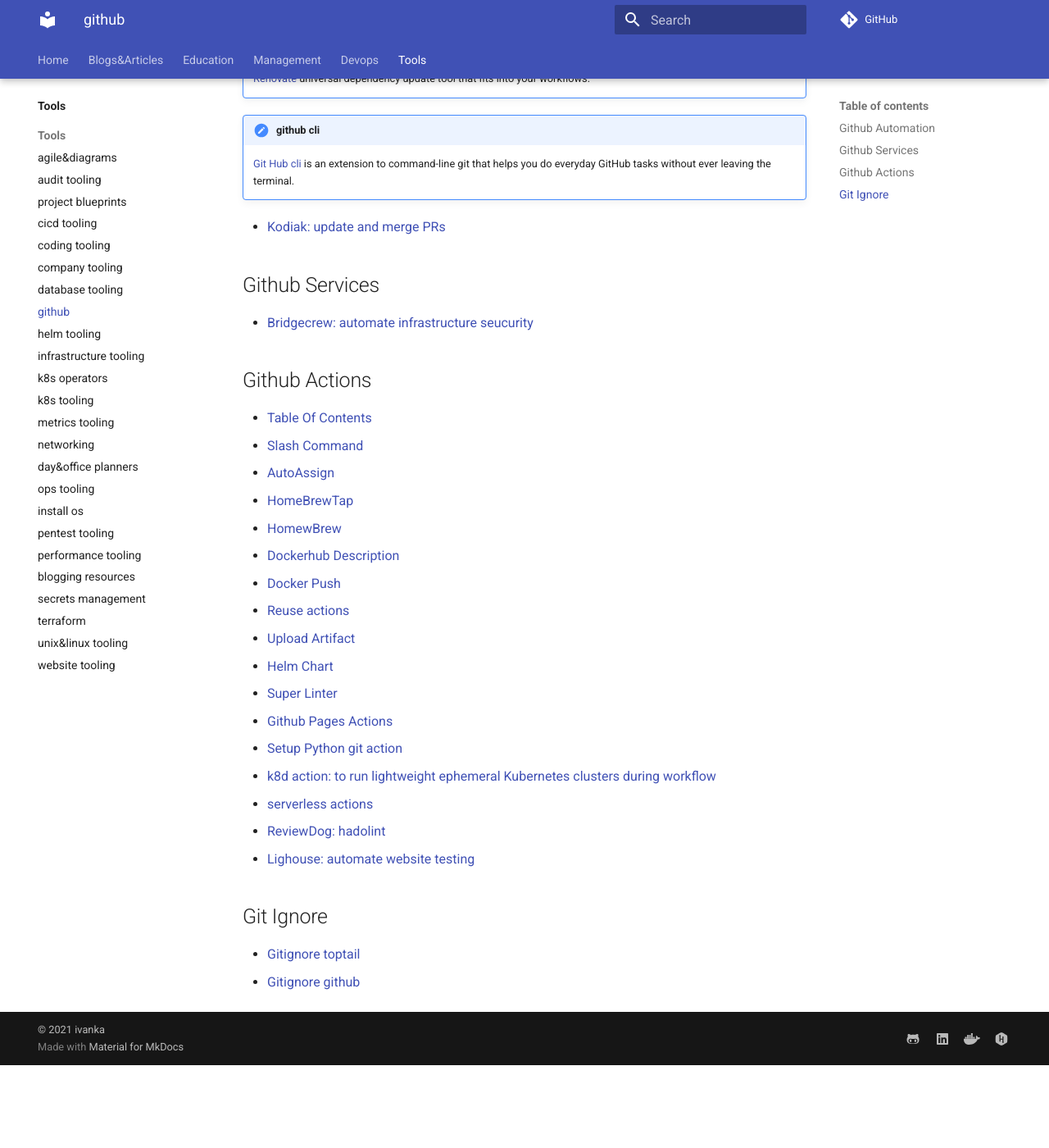
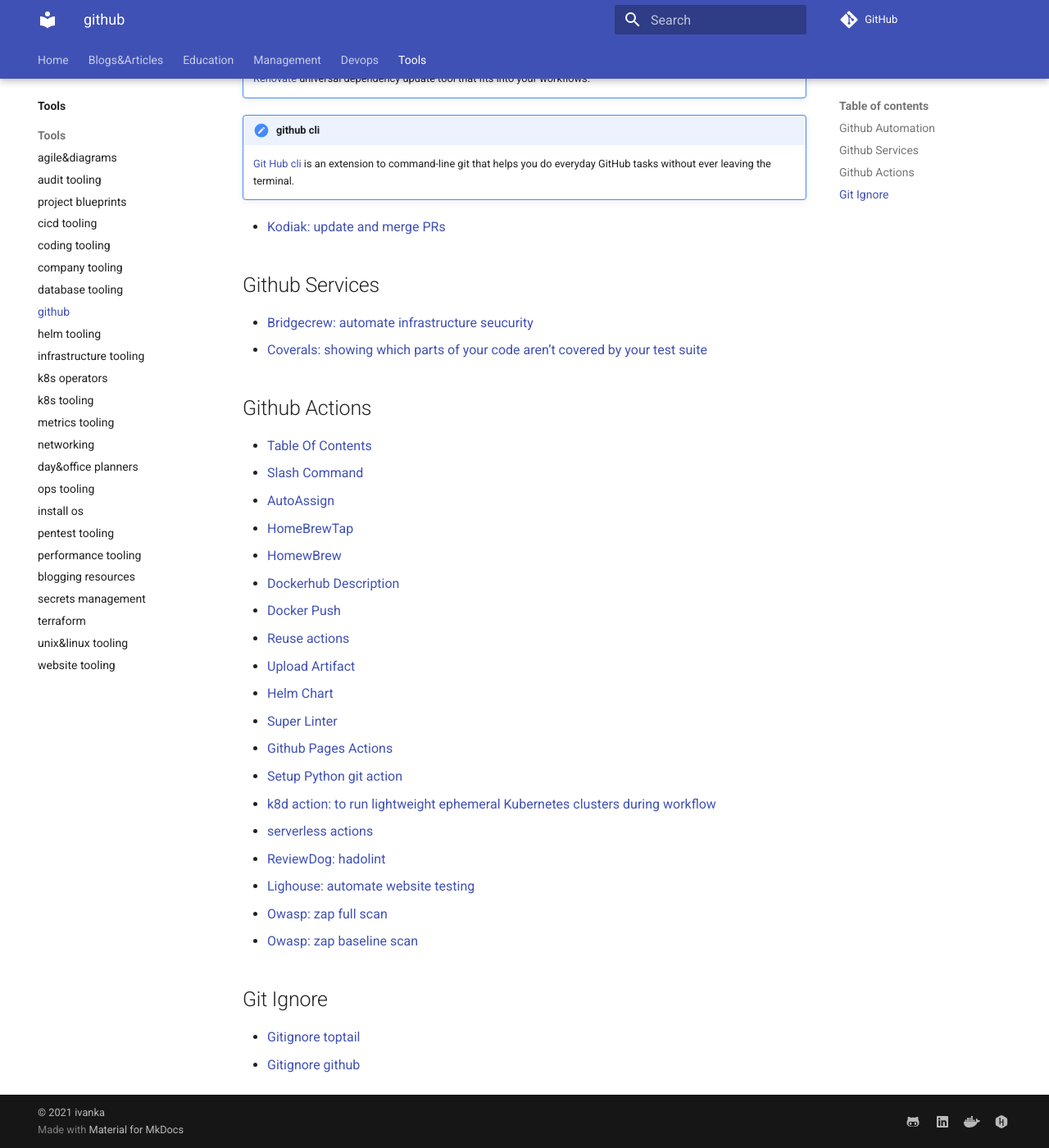
Before and after one commit to ivankatliarchuk/knowledge-base, an MkDocs documentation site: the page built from docs/tools/github.md, in a window 1280 px wide and 1400 px high, scrolled down 474 px. Shown: the whole window at 82% size. Built offline with MkDocs 1.6.1 and Material for MkDocs 9.7.7, drawn with Linux system fonts in a browser that asks for light colours; comment, search, counter and statistics services are not loaded; before the commit the page ends 1773 px from its top, so only the background shows below that.

```diff
--- a/docs/tools/github.md
+++ b/docs/tools/github.md
@@ -30,6 +30,7 @@ published: true
 ## Github Services
 
 - [Bridgecrew: automate infrastructure seucurity](https://www.bridgecrew.cloud/)
+- [Coverals: showing which parts of your code aren’t covered by your test suite](https://coveralls.io/)
 
 ## Github Actions
 
@@ -50,6 +51,8 @@ published: true
 - [serverless actions](https://github.com/lambci/serverless-actions){:target="_blank"}
 - [ReviewDog: hadolint](https://github.com/reviewdog/action-hadolint){:target="_blank"}
 - [Lighouse: automate website testing](https://github.com/foo-software/lighthouse-check-action){:target="_blank"}
+- [Owasp: zap full scan](https://github.com/marketplace/actions/owasp-zap-full-scan){:target="_blank"}
+- [Owasp: zap baseline scan](https://github.com/marketplace/actions/owasp-zap-baseline-scan){:target="_blank"}
 
 ## Git Ignore
 
```
Also changed, not shown: docs/devops/check-lists/check-lists.md (+1 -0 lines), docs/devops/check-lists/website-scan-checklist.md (added, +27 -0 lines), docs/devops/how-to.md (+4 -0 lines), docs/education/courses.tutorials.md (+4 -0 lines), docs/tools/pentest.md (+1 -1 lines).
